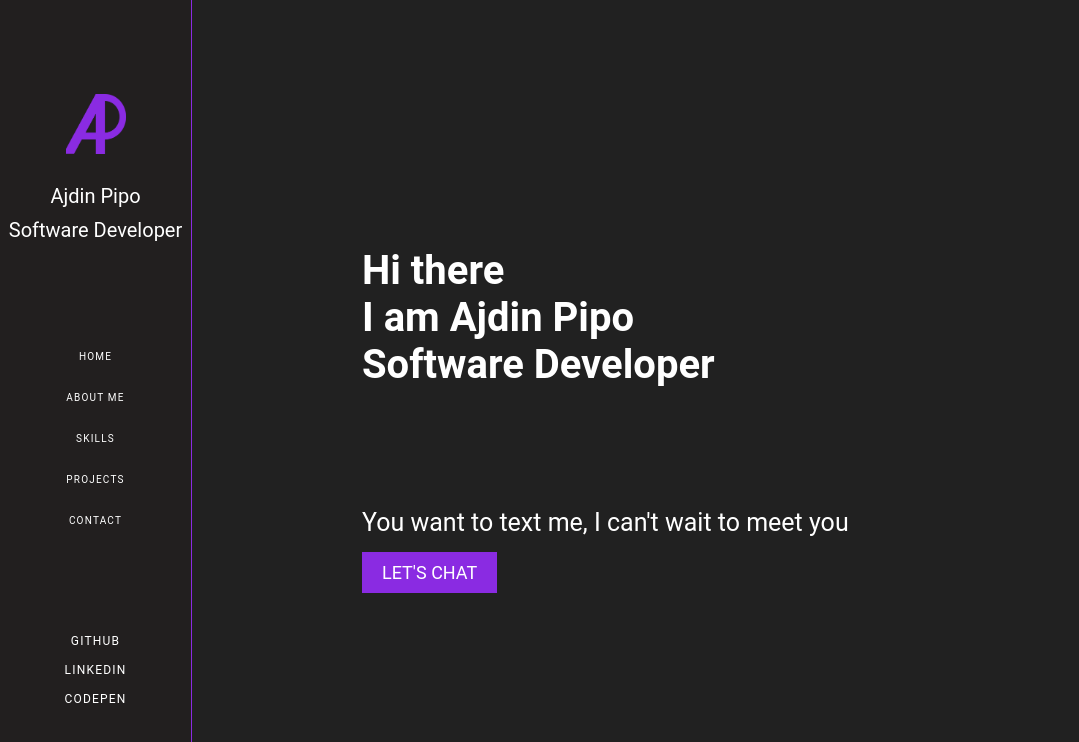
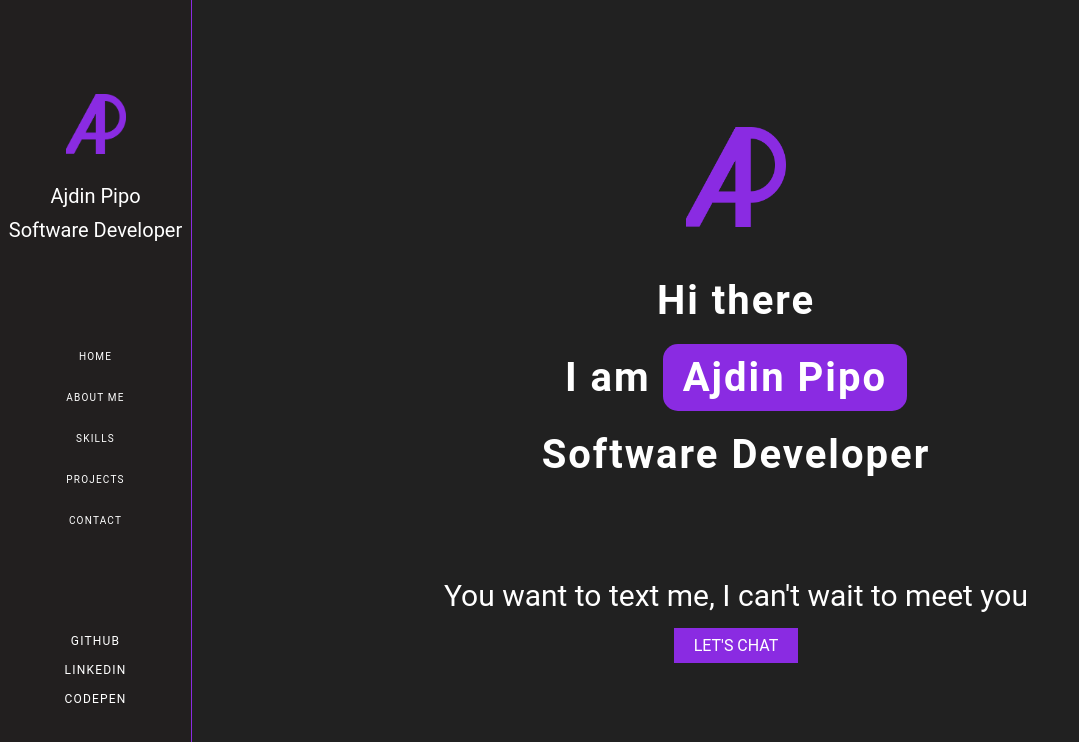
Before and after one commit to Nidja2021/portfolio, a Next.js app: page / in a window 1280 px wide. Shown: the top 742 px of the page, without its empty margins (0-1079 px from the left). Built offline with nearby package versions, Linux system fonts and the light colour scheme.

Commit message:
new changes

```diff
--- a/components/hero/Hero.js
+++ b/components/hero/Hero.js
@@ -1,12 +1,20 @@
+import Image from 'next/image'
 import Link from 'next/link'
 import styles from './hero.module.scss'
 
 export default function Hero() {
   return (
     <div className={styles.hero}>
+    <div className={styles.hero__image}>
+      <Image
+        src="/assets/logo.png"
+        alt="Logo"
+        layout='fill'
+      />
+    </div>
       <div className={styles.hero__aboutMe}>
         <p>Hi there</p>
-        <p>I am Ajdin Pipo</p>
+        <p>I am <span className={styles.hero__aboutMe__myName}>Ajdin Pipo</span></p>
         <p>Software Developer</p>
       </div>
       <div className={styles.hero__line}></div>
--- a/components/hero/hero.module.scss
+++ b/components/hero/hero.module.scss
@@ -3,32 +3,63 @@
 
 .hero {
     width: 100%;
-    height: 100vh;
+    height: calc(100vh - 50px);
     @include flex($direction: column, $alignItems: flex-start);
-    gap: 60px 0;
+    gap: 50px 0;
     color: white;
 
-    @include lg {
-        padding-left: 150px;
+    @include md {
+        @include flex($direction: column);
+        height: calc(100vh - 50px);
+    }
+
+    &__image {
+        display: none;
+        position: relative;
+        width: 100px;
+        height: 100px;
+        cursor: pointer;
+
+        @include md {
+            display: block;
+        }
     }
 
     &__aboutMe {
-        @include flex(column, center, flex-start);
-        font-size: 40px;
+        @include flex($direction: column, $alignItems: flex-start);
+        gap: 30px 0;
+        font-size: 30px;
         font-weight: 700;
+        letter-spacing: 2px;
+
+        @include md {
+            @include flex($direction: column, $justifyContent: center);
+            font-size: 40px;
+        }
+
+        &__myName {
+            padding: 10px 20px;
+            background-color: rgb(138, 43, 226);
+            border-radius: 15px;
+        }
     }
 
     &__text {
-        font-size: 25px;
-        @include flex(column, center, flex-start);
+        font-size: 20px;
+        @include flex($direction: column, $alignItems: flex-start);
         gap: 15px 0;
+
+        @include md {
+            @include flex($direction: column);
+            font-size: 30px;
+        }
 
         &__btn {
             text-transform: uppercase;
             text-decoration: none;
-            font-size: 18px;
+            font-size: 16px;
             color: white;
-            padding: 10px 20px;
+            padding: 8px 20px;
             background-color: rgb(138, 43, 226);
         }
     }
--- a/pages/contact/index.js
+++ b/pages/contact/index.js
@@ -9,7 +9,7 @@ export default function Contact() {
       <form className={styles.contact__form}>
           <div className={styles.contact__form__text}>
             <p>You have interesting project for me ?</p>
-            <p>Okay, send me message and lets talk :)</p>
+            <p>I would like to hear more about it, send me message and let's build something incredible :)</p>
           </div>
           <div className={styles.contact__form__inputControls}>
             <input className={styles.contact__form__controls} type="text" placeholder='Name...' />
--- a/styles/_breakpoints.scss
+++ b/styles/_breakpoints.scss
@@ -1,7 +1,8 @@
 $breakpoints: (
     'sm': 480px,
     'md': 720px,
-    'lg': 960px
+    'lg': 960px,
+    'xl': 1280px,
 );
 
 @mixin sm {
@@ -20,3 +21,9 @@ $breakpoints: (
         @content;
     }
 }
+
+@mixin xl {
+    @media screen and (min-width: map-get($breakpoints, 'xl')) {
+        @content;
+    }
+}
```
Also changed, not shown: pages/about/index.js (+3 -4 lines), pages/projects/[project_id].js (+6 -3 lines), styles/about.module.scss (+22 -8 lines).
